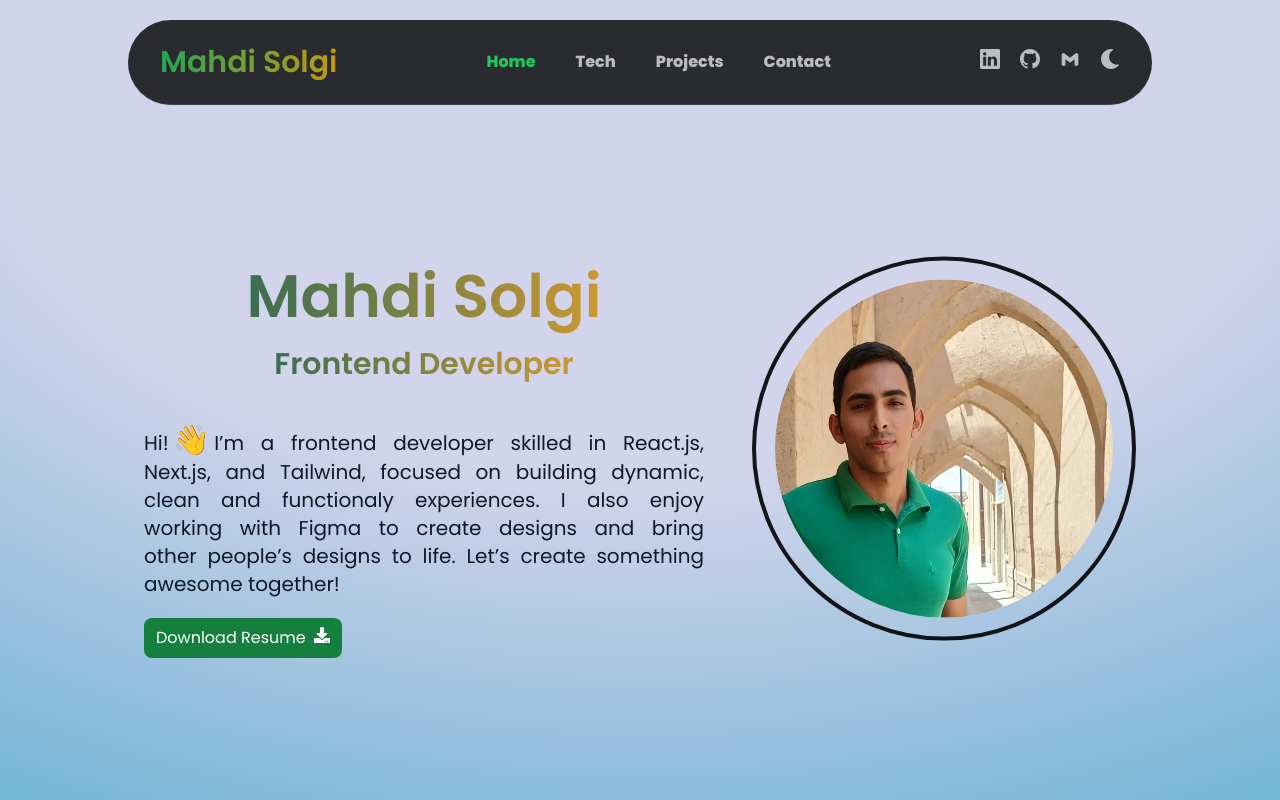
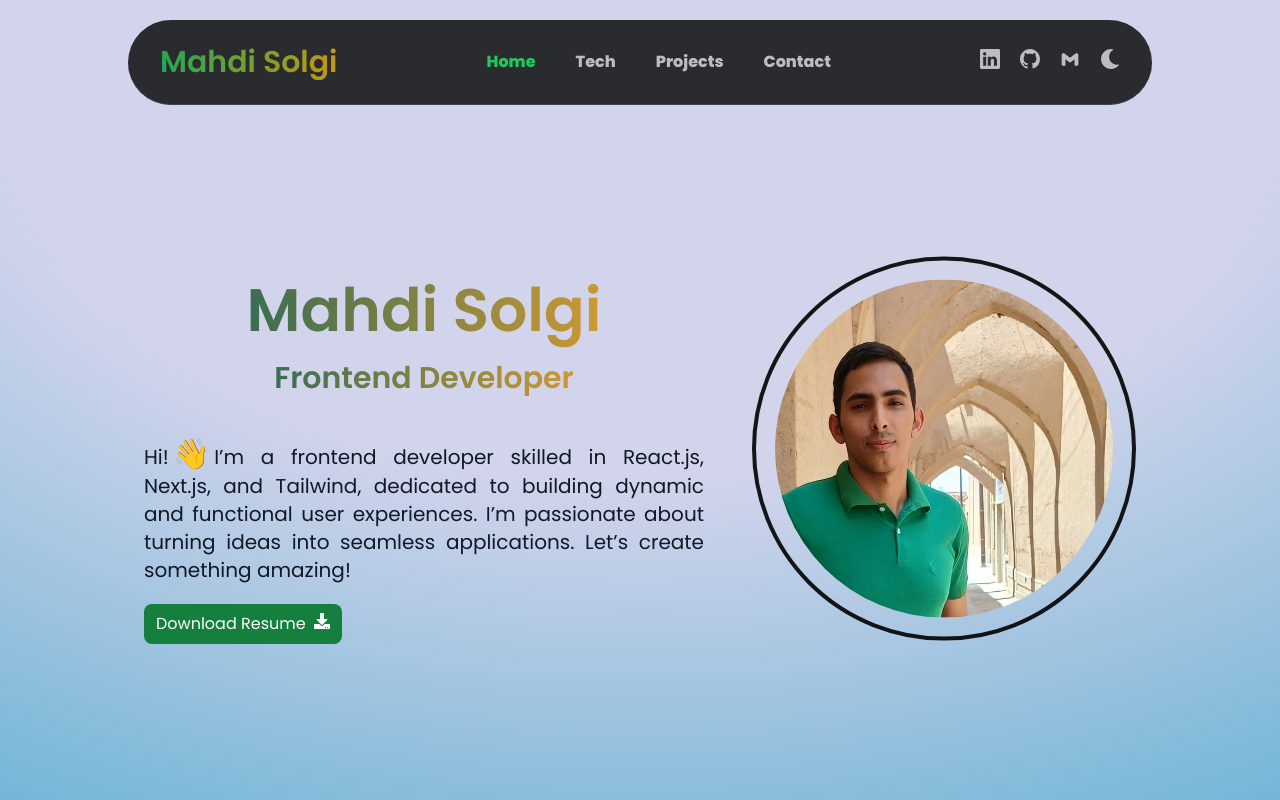
Before and after one commit to mahdisolgi1/mahdi-solgi-portfolio, a React (Vite) app: page / in a window 1280 px wide. Shown: the top 800 px of the page. Built offline with nearby package versions, Linux system fonts and the light colour scheme.

Commit message:
refactor(Hero): modify text content of <p> tag

```diff
--- a/src/Components/Hero.jsx
+++ b/src/Components/Hero.jsx
@@ -35,9 +35,9 @@ const Hero = () => {
               👋
             </span>
             I’m a frontend developer skilled in React.js, Next.js, and Tailwind,
-            focused on building dynamic, clean and functionaly experiences. I
-            also enjoy working with Figma to create designs and bring other
-            people’s designs to life. Let’s create something awesome together!
+            dedicated to building dynamic and functional user experiences. I’m
+            passionate about turning ideas into seamless applications. Let’s
+            create something amazing!
           </p>
           <div className="flex justify-center md:justify-start">
             <a
```
